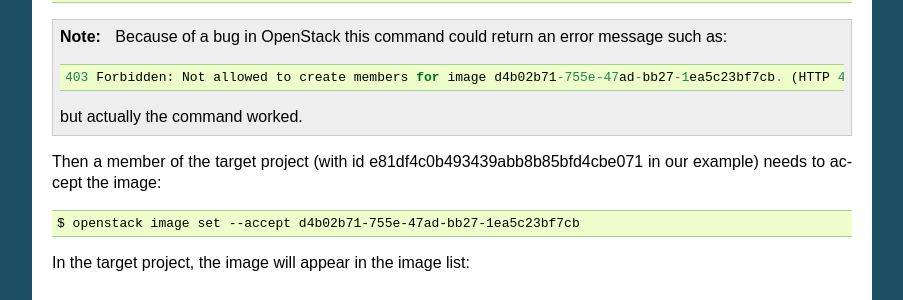
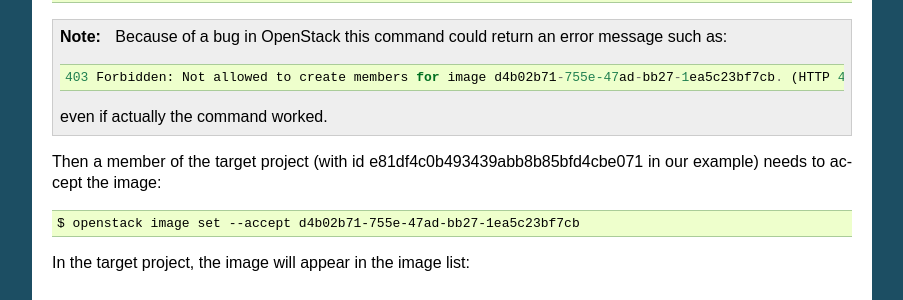
Before and after one commit to marcoverl/CVUserGuide, a Sphinx documentation site: the page built from source/ManagingImages.rst, in a window 1280 px wide and 900 px high, scrolled down 3411 px. Shown: the part 152-452 px from the top of the window, without its empty margins (198-1101 px from the left). Built offline with Sphinx 7.4.7, drawn with Linux system fonts in a browser that asks for light colours.

Commit message:
Revising doc

```diff
--- a/source/ManagingImages.rst
+++ b/source/ManagingImages.rst
@@ -194,7 +194,7 @@ project whose id is e81df4c0b493439abb8b85bfd4cbe071, use the command:
     Because of a bug in OpenStack this command could return an error message such as:
     ::
       403 Forbidden: Not allowed to create members for image d4b02b71-755e-47ad-bb27-1ea5c23bf7cb. (HTTP 403)
-    but actually the command worked.
+    even if actually the command worked.
 
 
 Then a member of the target project (with id e81df4c0b493439abb8b85bfd4cbe071
```
